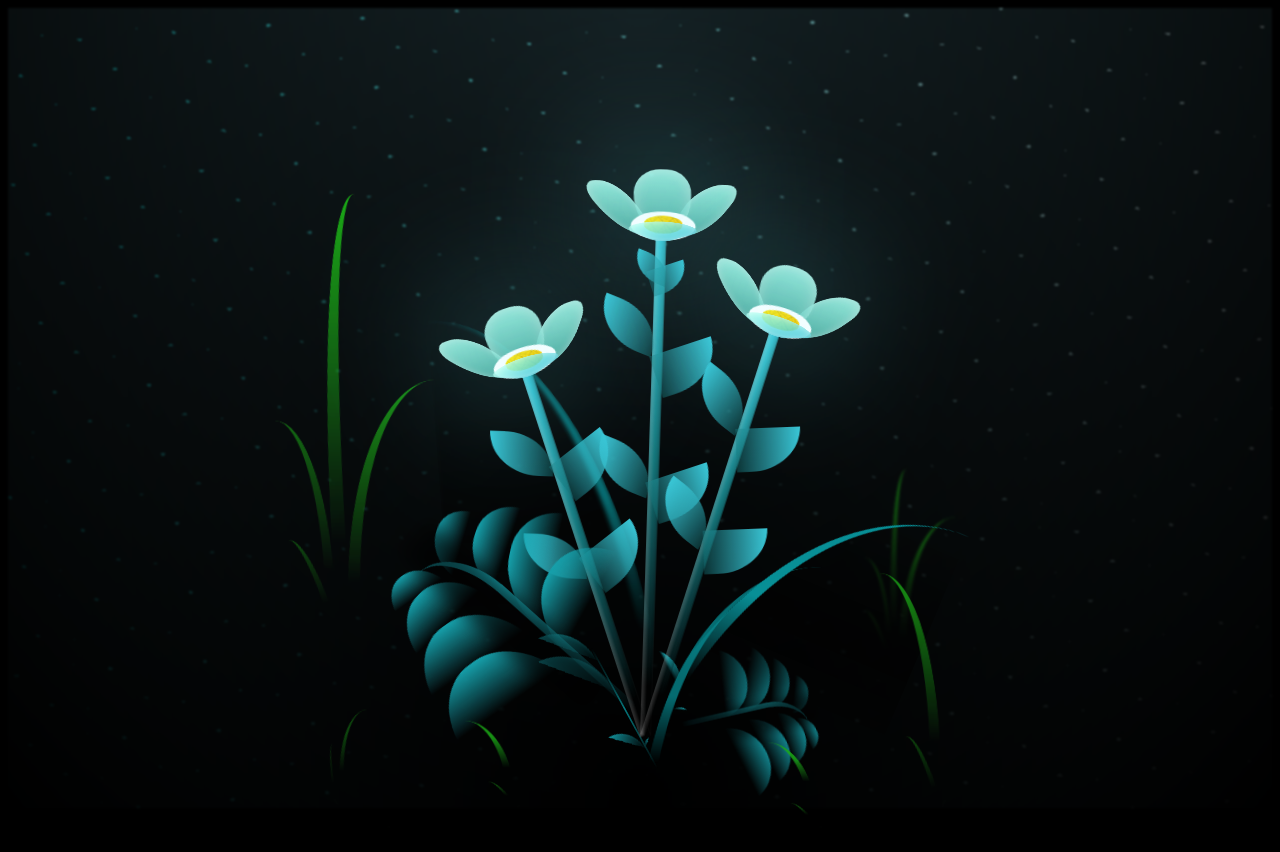
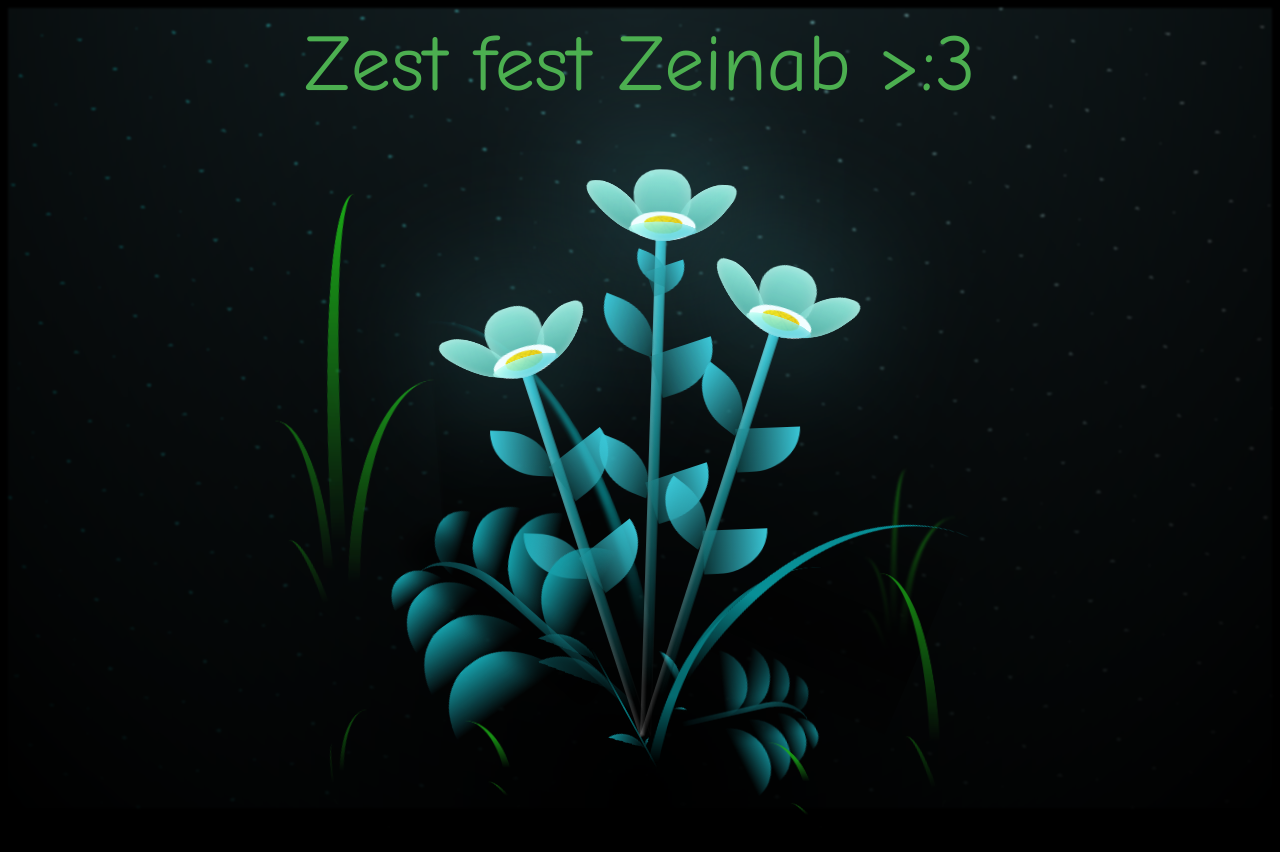
Before and after one commit to JoelP-11/Flower-project, a plain HTML site: page flower.html in a window 1280 px wide. Drawn offline with Linux system fonts and the light colour scheme.

Commit message:
messing with a title

```diff
--- a/flower.css
+++ b/flower.css
@@ -1338,3 +1338,33 @@ body {
 .not-loaded * {
   animation-play-state: paused !important;
 }
+
+.flower-title {
+  font-size: 5rem; /* Adjust size as needed */
+  font-family: 'Comic Sans MS', 'serif'; /* Choose a font that complements the flower theme */
+  color: #4CAF50; /* Choose a color that matches the flower theme */
+  text-align: center;
+  position: absolute;
+  top: 10px; /* Adjust position as needed */
+  width: 100%;
+  z-index: 10; /* Ensure it is above other elements */
+  opacity: 0; /* Start hidden */
+  transform: translateY(-20px); /* Start slightly above */
+  animation: title-load 2s forwards; /* Apply the animation */
+  animation-delay: 2s; /* Delay to match flower animation */
+}
+
+@keyframes title-load {
+  0% {
+    opacity: 0;
+    transform: translateY(-20px);
+  }
+  100% {
+    opacity: 1;
+    transform: translateY(0);
+  }
+}
+
+.not-loaded .flower-title {
+  animation-play-state: paused !important;
+}
--- a/flower.html
+++ b/flower.html
@@ -7,6 +7,7 @@
     <link rel="stylesheet" href="flower.css">
 </head>
 <body class="not-loaded">
+  <div class="flower-title">Zest fest Zeinab >:3</div>
   <div class="night"></div>
   <div class="flowers">
     <div class="flower flower--1">
```
